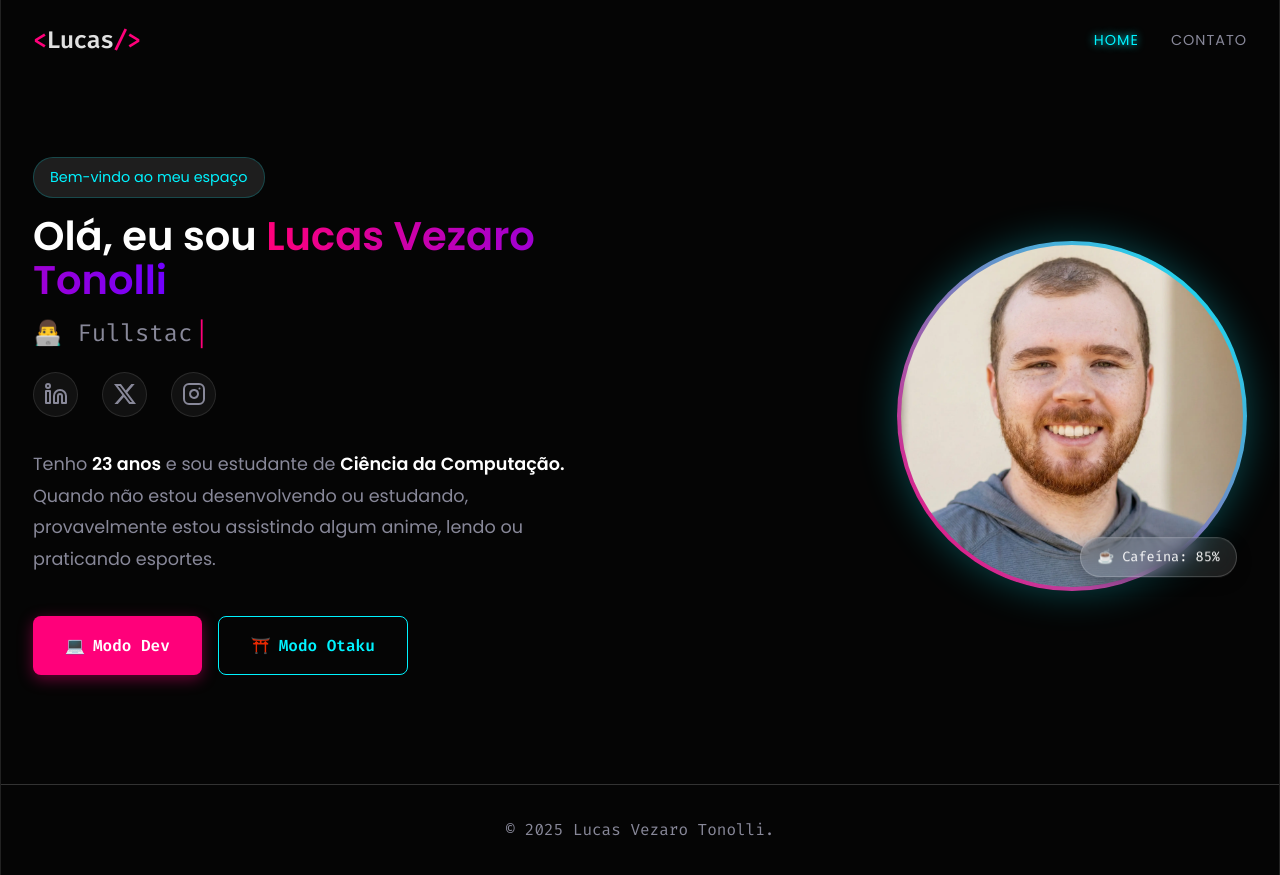
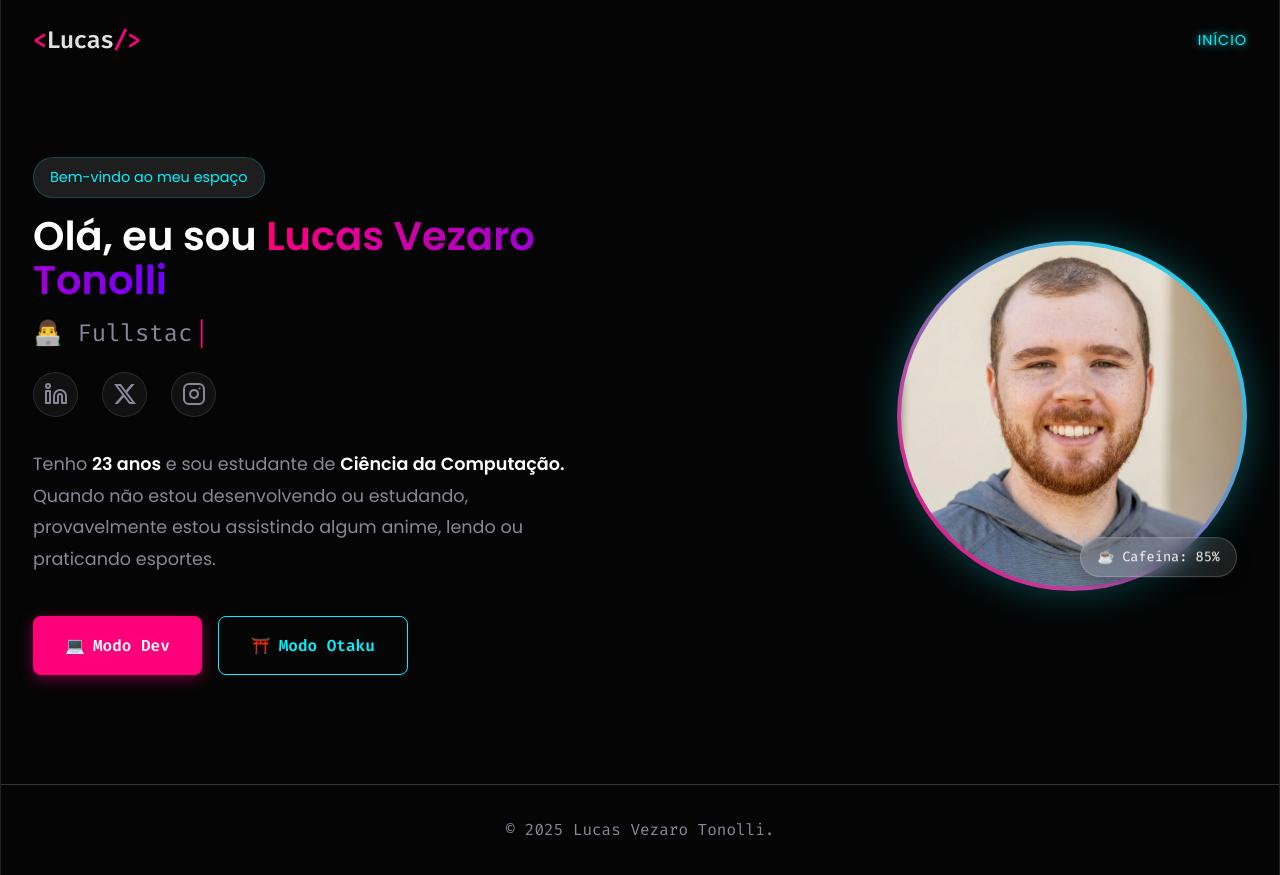
Before and after one commit to LucasTonolli/personal-site, a Vue app: page / in a window 1280 px wide. Built offline with nearby package versions, Linux system fonts and the light colour scheme.

Commit message:
refactor: remove link and rename link

```diff
--- a/src/components/layout/NavBar.vue
+++ b/src/components/layout/NavBar.vue
@@ -8,8 +8,7 @@ defineProps(['title'])
   <header class="navbar">
     <div class="logo"><span class="tag">&lt;</span>{{ title }}<span class="tag">/&gt;</span></div>
     <nav>
-      <RouterLink to="/">Home</RouterLink>
-      <RouterLink to="/contact">Contato</RouterLink>
+      <RouterLink to="/">Início</RouterLink>
     </nav>
   </header>
 </template>
```
